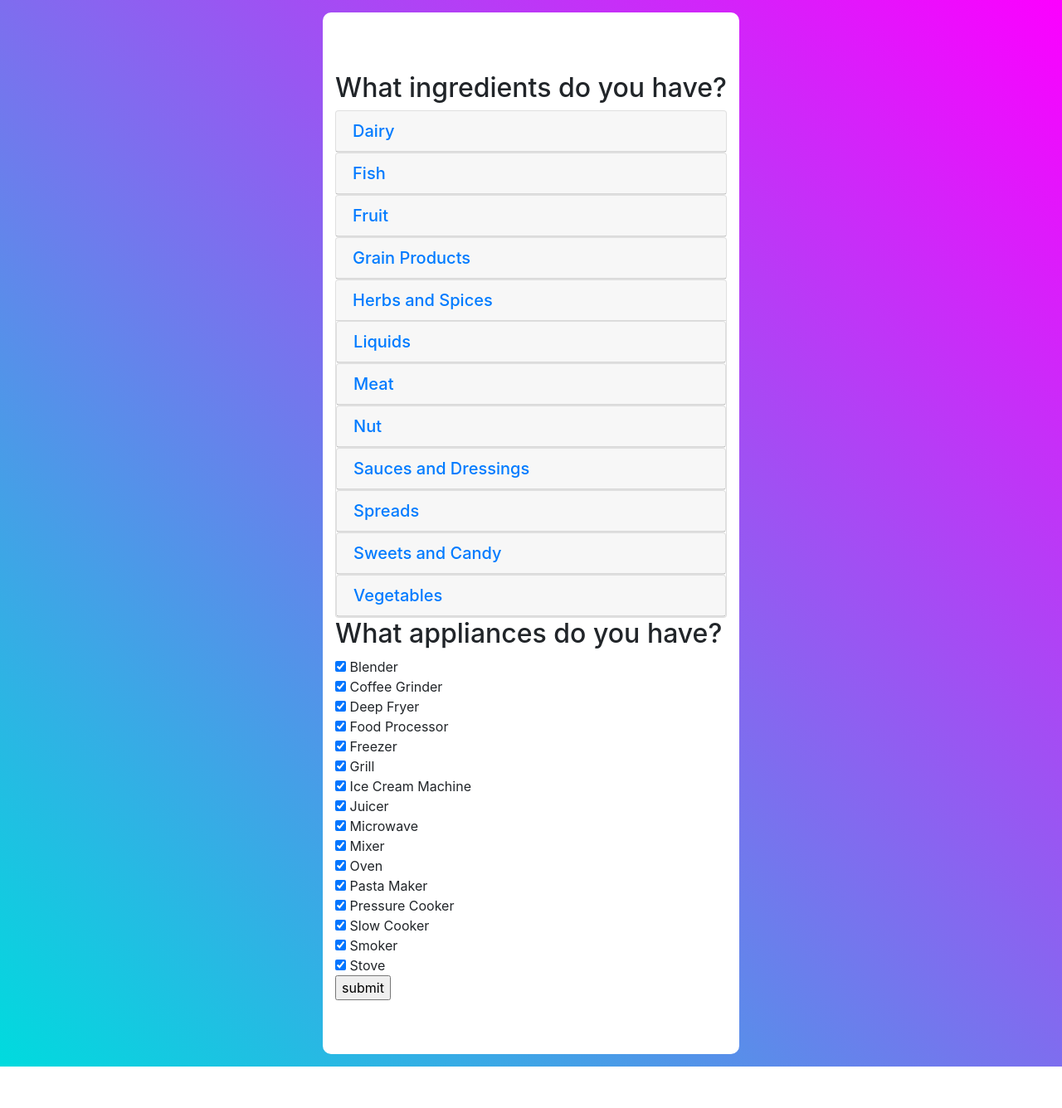
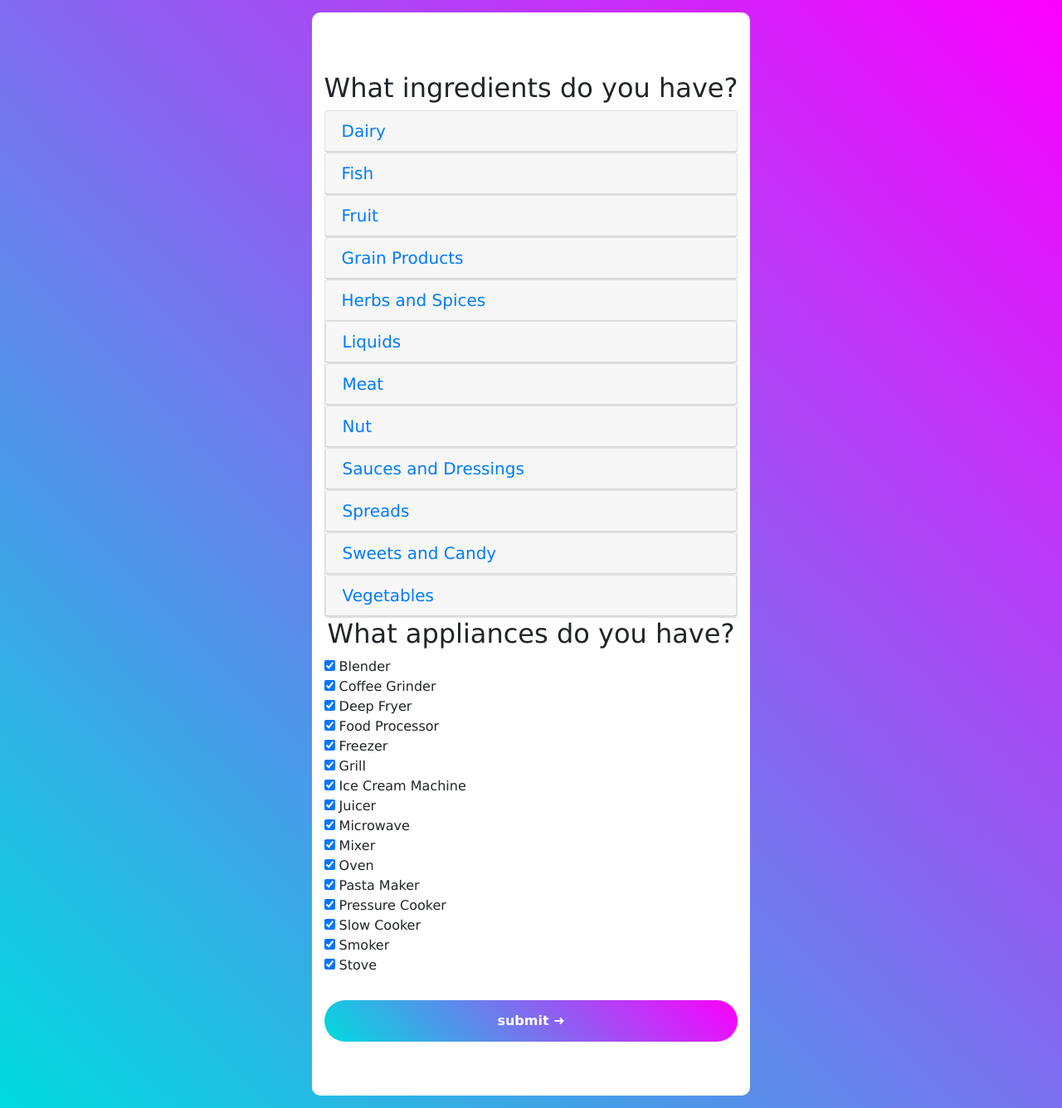
Before and after one commit to SirikS/kd-project, a Flask app: page /index in a window 1280 px wide. Shown: the whole page at 83% size. Before the commit the page ends 1286 px from the top, so only its background shows below. Run offline with Flask 2, Linux system fonts and the light colour scheme; some libraries are stand-ins or nearby versions.

Commit message:
Submit button style

```diff
--- a/static/css-custom.css
+++ b/static/css-custom.css
@@ -18,6 +18,7 @@
 }
 
 .body {
+    font-family: Verdana, Geneva, Tahoma, sans-serif;
     background: linear-gradient(45deg, #00dbde, #fc00ff);
 }
 
@@ -36,3 +37,36 @@
     overflow: hidden;
     background: white;
 }
+
+.title {
+    text-align: center;
+}
+
+.submit-outer {
+    width: 100%;
+    display: block;
+    position: relative;
+    border-radius: 25px;
+    overflow: hidden;
+    margin: 30px auto 0px auto;
+}
+
+.submit-inner {
+    background: linear-gradient(45deg, #00dbde, #fc00ff);
+    height: 50px;
+}
+
+.submit-button {
+    border: none;
+    background: none;
+    display: flex;
+    justify-content: center;
+    align-items: center;
+    padding: 0 20px;
+    width: 100%;
+    height: 50px;
+    font-size: 16px;
+    color: #fff;
+    line-height: 1.2;
+    font-weight: 600;
+}
--- a/templates/index.html
+++ b/templates/index.html
@@ -22,7 +22,7 @@
   <body class="body">
   <div class="container-outer">
     <div class="container-inner">
-      <h2>What ingredients do you have?</h2>
+      <h2 class="title">What ingredients do you have?</h2>
         <form action="{{ url_for('not_index') }}" method="post">
           <div id="accordion" role="tablist">
             <div class="card">
@@ -367,7 +367,7 @@
                                     </div>
                                   </div>
               </div>
-            <h2>What appliances do you have?</h2>
+            <h2 class="title">What appliances do you have?</h2>
               <input type="checkbox" name="appliance1" checked="checked" value="blender"> Blender<br>
               <input type="checkbox" name="appliance2" checked="checked" value="coffee_grinder"> Coffee Grinder<br>
               <input type="checkbox" name="appliance3" checked="checked" value="deep-fryer"> Deep Fryer<br>
@@ -384,8 +384,11 @@
               <input type="checkbox" name="appliance14" checked="checked" value="slow_cooker"> Slow Cooker<br>
               <input type="checkbox" name="appliance15" checked="checked" value="smoker"> Smoker<br>
               <input type="checkbox" name="appliance16" checked="checked" value="stove"> Stove<br>
-
-              <input type="submit" value="submit">
+              <div class="submit-outer">
+                <div class="submit-inner">
+                  <input class="submit-button" type="submit" value="submit ➜">
+                </div>
+              </div>
             </form>
           </div>
         </div>
```
